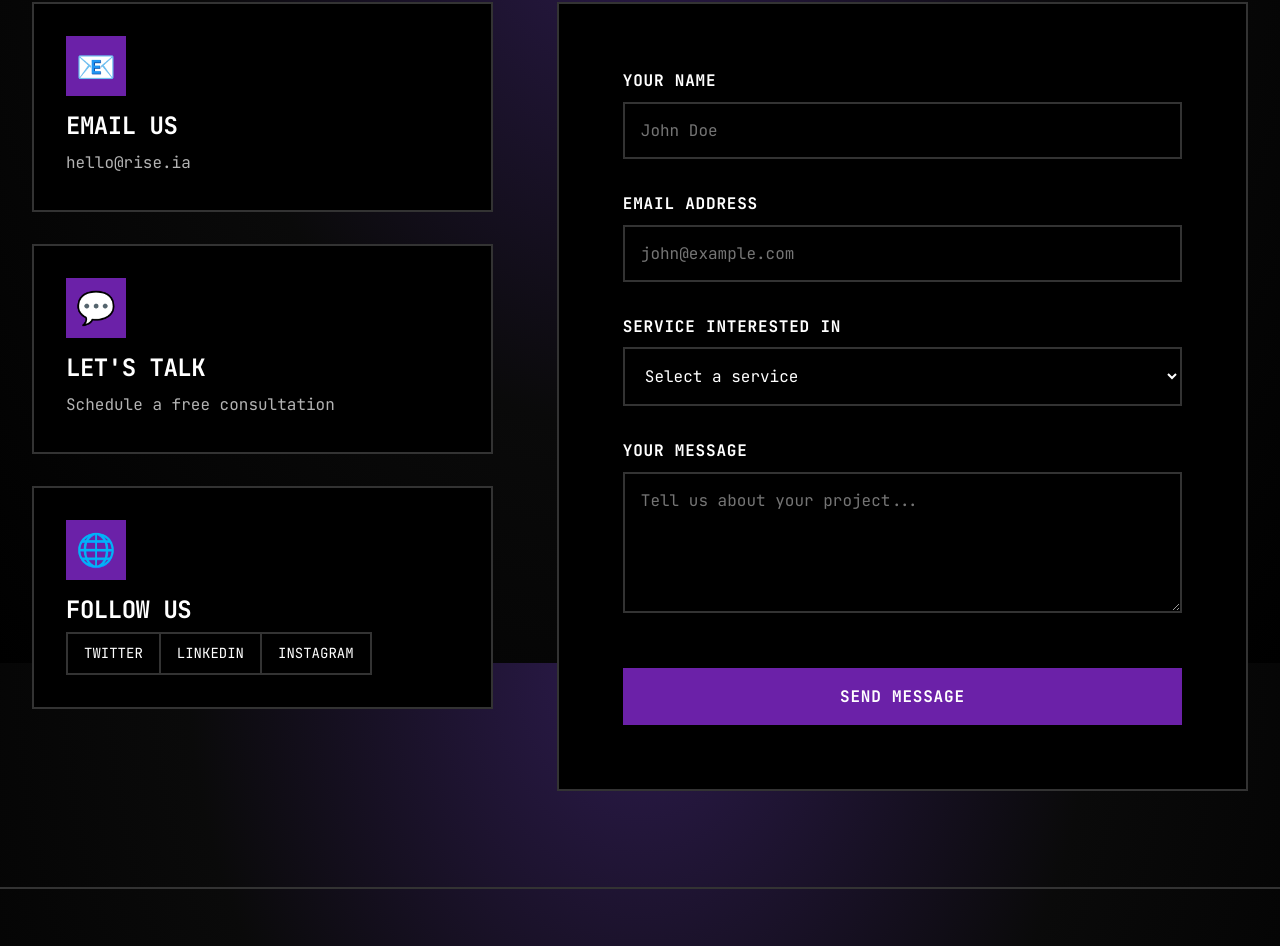
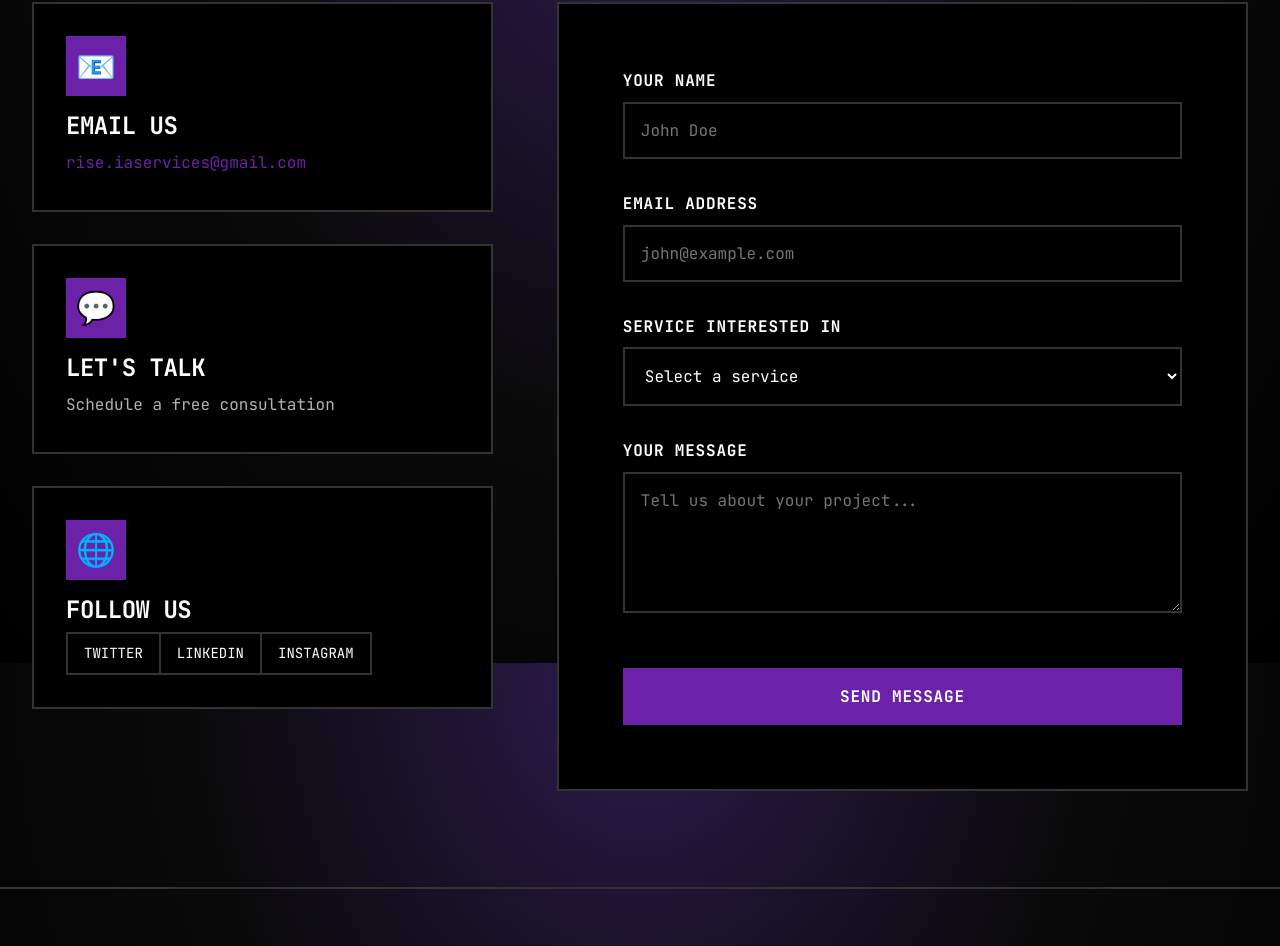
Before and after one commit to AmoghxAnubis/rise.ia, a React (Vite) app: page / in a window 1280 px wide. Shown: the part 3337-4283 px from the top of the page. Built offline with nearby package versions, Linux system fonts and the light colour scheme.

Commit message:
contact details

```diff
--- a/src/components/Contact.jsx
+++ b/src/components/Contact.jsx
@@ -41,7 +41,11 @@ const Contact = () => {
                         <div className="info-card glass-card">
                             <div className="info-icon">📧</div>
                             <h3>Email Us</h3>
-                            <p>hello@rise.ia</p>
+                            <p>
+                                <a href="mailto:rise.iaservices@gmail.com" style={{ color: 'var(--color-purple)', textDecoration: 'none' }}>
+                                    rise.iaservices@gmail.com
+                                </a>
+                            </p>
                         </div>
 
                         <div className="info-card glass-card">
```
